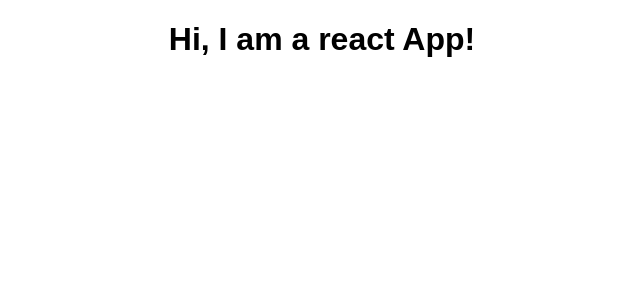
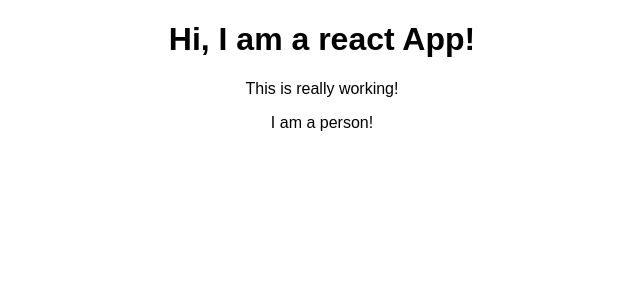
Before and after one commit to shurui91/algtoolbox, a React (Create React App) app: page / in a window 1280 px wide. Shown: the top 300 px of the page, without its empty margins (318-958 px from the left). Built offline with nearby package versions, Linux system fonts and the light colour scheme.

Commit message:
start to work on Person.js

```diff
--- a/src/App.js
+++ b/src/App.js
@@ -1,11 +1,14 @@
 import React, { Component } from "react";
 import "./App.css";
+import Person from "./Person/Person";
 
 class App extends Component {
 	render() {
 		return (
 			<div className="App">
 				<h1>Hi, I am a react App!</h1>
+				<p>This is really working!</p>
+				<Person />
 			</div>
 		);
 	}
--- /dev/null
+++ b/src/Person/Person.js
@@ -0,0 +1,7 @@
+import React from "react";
+
+const person = () => {
+	return <p>I am a person!</p>;
+};
+
+export default person;
```
